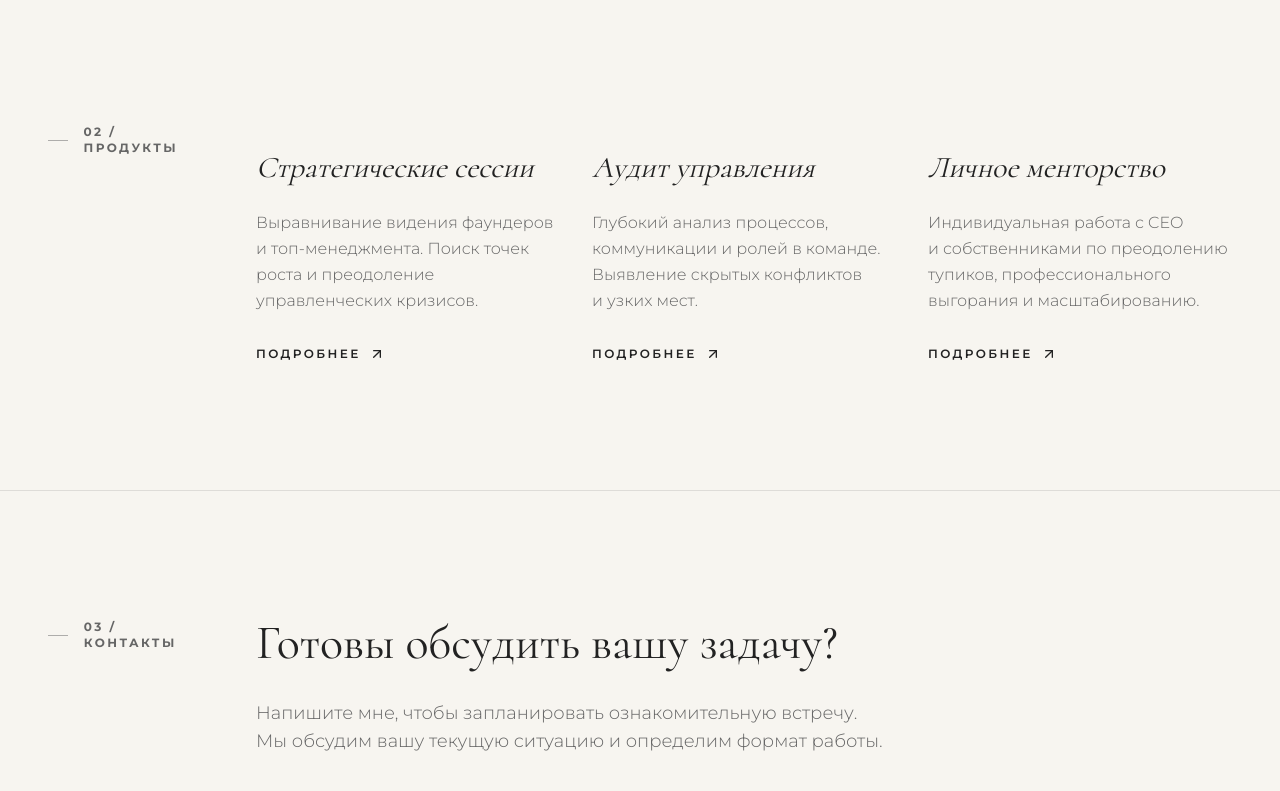
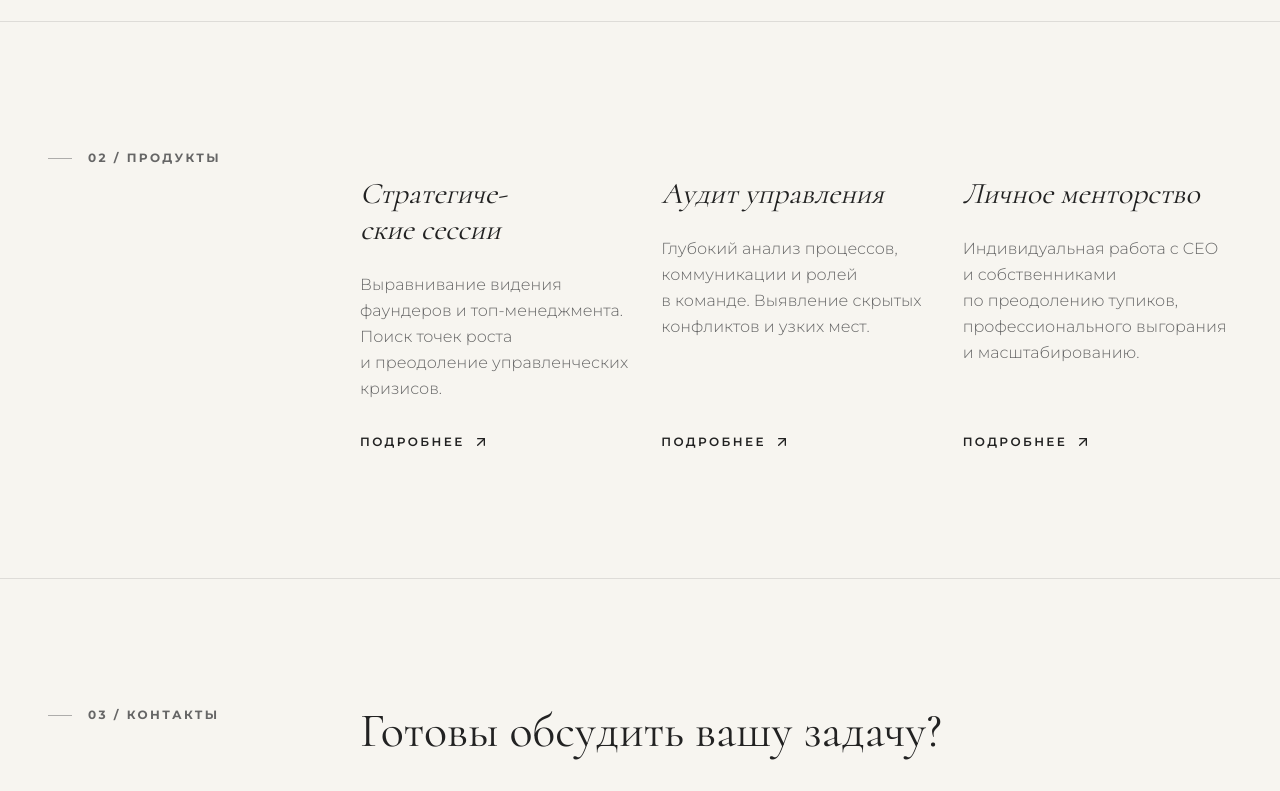
Before and after one commit to stnslv-lxsn/mandolinistonline, a Next.js app: page / in a window 1280 px wide. Shown: the part 1540-2331 px from the top of the page. Built offline with nearby package versions, Linux system fonts and the light colour scheme.

Commit message:
fix: responsive grid overlap and dynamic width for side labels

```diff
--- a/src/app/page.tsx
+++ b/src/app/page.tsx
@@ -97,8 +97,8 @@ export default function Home() {
         <div className="grid grid-cols-1 md:grid-cols-3 gap-x-8 gap-y-16">
 
           {/* Карточка 1 */}
-          <div className="group border-t-2 border-transparent hover:border-[#222222] transition-colors pt-6 cursor-pointer flex flex-col h-full">
-            <h3 className="font-serif text-3xl italic mb-6 text-[#222222]">
+          <div className="group border-t-2 border-transparent hover:border-[#222222] transition-colors pt-6 cursor-pointer flex flex-col h-full min-w-0">
+            <h3 className="font-serif text-3xl italic mb-6 text-[#222222] break-words hyphens-auto">
               <Balancer>{formatTypography("Стратегические сессии")}</Balancer>
             </h3>
             <p className="text-sm md:text-base text-[#666666] mb-8 font-light leading-relaxed flex-grow">
@@ -110,8 +110,8 @@ export default function Home() {
           </div>
 
           {/* Карточка 2 */}
-          <div className="group border-t-2 border-transparent hover:border-[#222222] transition-colors pt-6 cursor-pointer flex flex-col h-full">
-            <h3 className="font-serif text-3xl italic mb-6 text-[#222222]">
+          <div className="group border-t-2 border-transparent hover:border-[#222222] transition-colors pt-6 cursor-pointer flex flex-col h-full min-w-0">
+            <h3 className="font-serif text-3xl italic mb-6 text-[#222222] break-words hyphens-auto">
               <Balancer>{formatTypography("Аудит управления")}</Balancer>
             </h3>
             <p className="text-sm md:text-base text-[#666666] mb-8 font-light leading-relaxed flex-grow">
@@ -123,8 +123,8 @@ export default function Home() {
           </div>
 
           {/* Карточка 3 */}
-          <div className="group border-t-2 border-transparent hover:border-[#222222] transition-colors pt-6 cursor-pointer flex flex-col h-full">
-            <h3 className="font-serif text-3xl italic mb-6 text-[#222222]">
+          <div className="group border-t-2 border-transparent hover:border-[#222222] transition-colors pt-6 cursor-pointer flex flex-col h-full min-w-0">
+            <h3 className="font-serif text-3xl italic mb-6 text-[#222222] break-words hyphens-auto">
               <Balancer>{formatTypography("Личное менторство")}</Balancer>
             </h3>
             <p className="text-sm md:text-base text-[#666666] mb-8 font-light leading-relaxed flex-grow">
--- a/src/components/EditorialSection.tsx
+++ b/src/components/EditorialSection.tsx
@@ -14,7 +14,7 @@ export default function EditorialSection({ id, number, title, children, classNam
       <div className="grid grid-cols-1 md:grid-cols-12 gap-8 md:gap-16">
 
         {/* Левая колонка (Навигация/Заголовок) */}
-        <div className="md:col-span-3 lg:col-span-2">
+        <div className="md:col-span-3 lg:col-span-2 xl:col-span-3 shrink-0">
           <div className="md:sticky md:top-32 flex items-center gap-4 text-xs font-bold uppercase tracking-[0.2em] text-[#666666] mb-8 md:mb-0">
             <span className="w-6 h-[1px] bg-[#666666]/50"></span>
             {number} / {title}
@@ -22,7 +22,7 @@ export default function EditorialSection({ id, number, title, children, classNam
         </div>
 
         {/* Правая колонка (Контент) */}
-        <div className="md:col-span-9 lg:col-span-10">
+        <div className="md:col-span-9 lg:col-span-10 xl:col-span-9 min-w-0">
           {children}
         </div>
 
```
